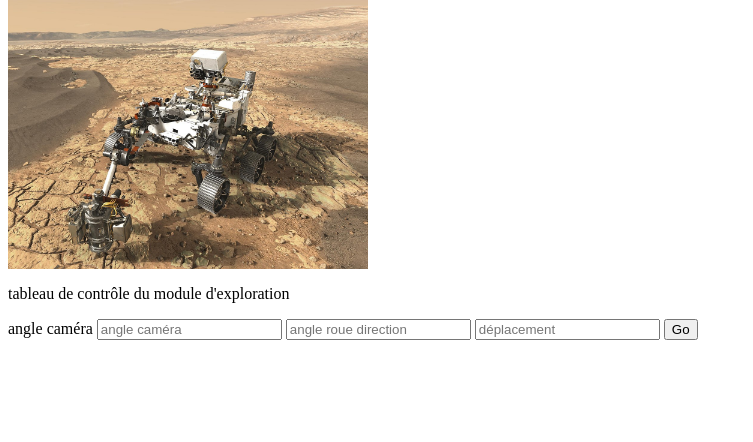
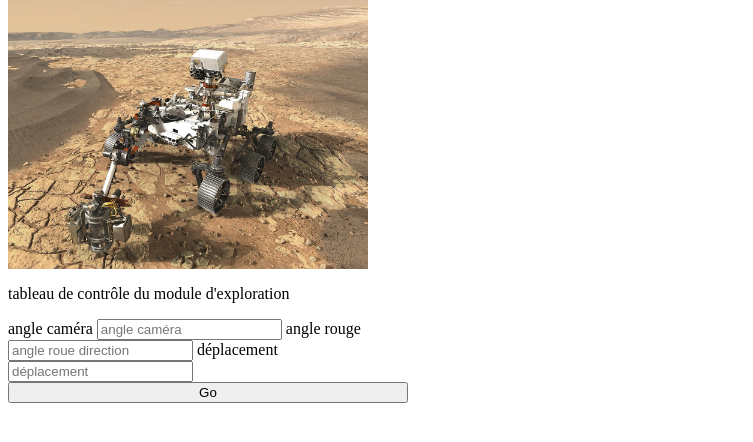
Before and after one commit to paul-chrlt/pi-rover-bot, a Flask app: page / in a window 1280 px wide. Shown: the part 67-509 px from the top of the page, without its empty margins (0-753 px from the left). Run offline with Flask 2, Linux system fonts and the light colour scheme.

Commit message:
very little styling

```diff
--- a/webapp/templates/index.html
+++ b/webapp/templates/index.html
@@ -3,16 +3,14 @@
     <h1>Mini Cam Rover</h1>
     <img src="/static/currentView.jpg" style="max-width: 360px;">
     <p>tableau de contrôle du module d'exploration</p>
-    <form action="" method="post">
+    <form action="" method="post" style="max-width: 400px;">
         <label>angle caméra</label>
         <input id="camangle" name="camangle" placeholder = "angle caméra" type = "text"></input>
+        <label>angle rouge</label>
         <input id="wheelangle" name="wheelangle" placeholder = "angle roue direction" type = "text"></input>
+        <label>déplacement</label>
         <input id="move" name="move" placeholder = "déplacement" type = "text"></input>
-        <input id="btn" name="submit" type="submit" value="Go">
+        <input id="btn" name="submit" type="submit" value="Go" style="width:100%">
     </form>
 </body>
 </html>
-<!--
-<form action="" method="post">
-    <input type="text" placeholder = "message" name="msg"/>
-    <input type="submit" value="Envoyer" /></form>-->
```
